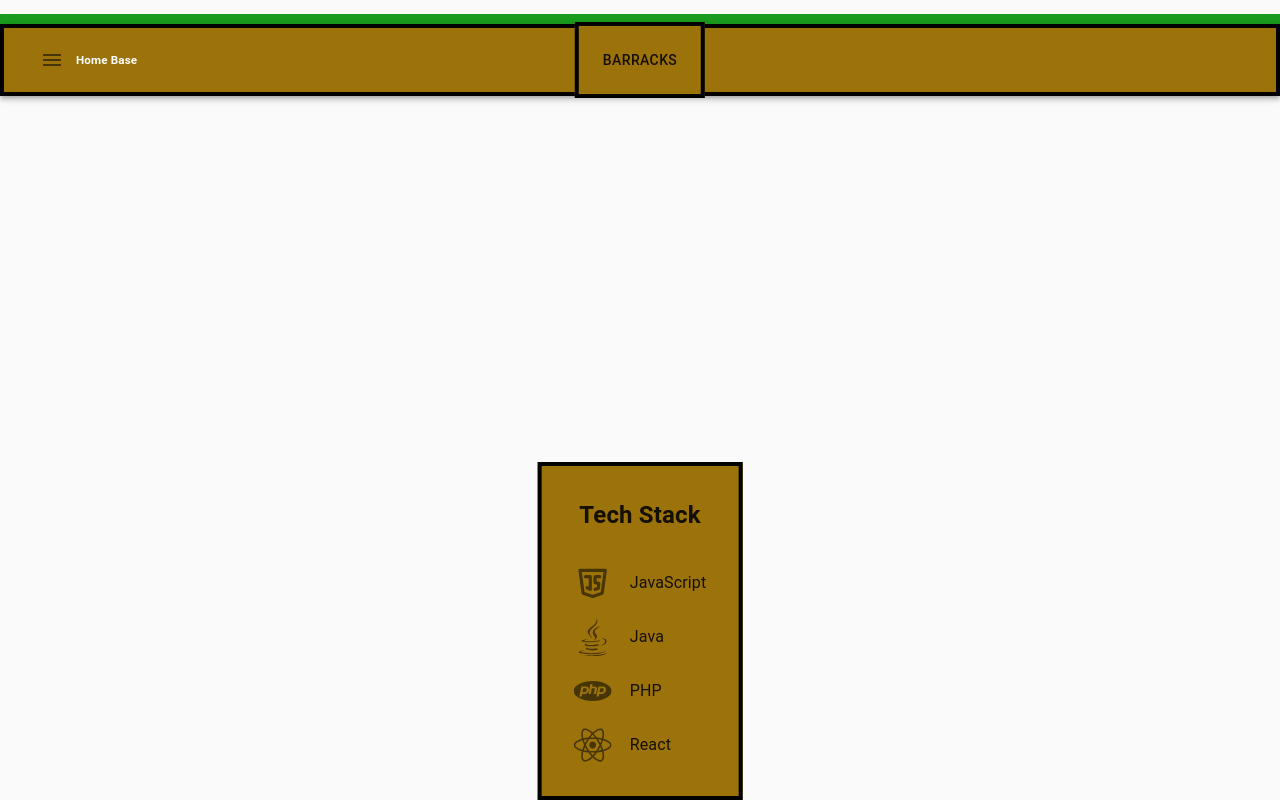
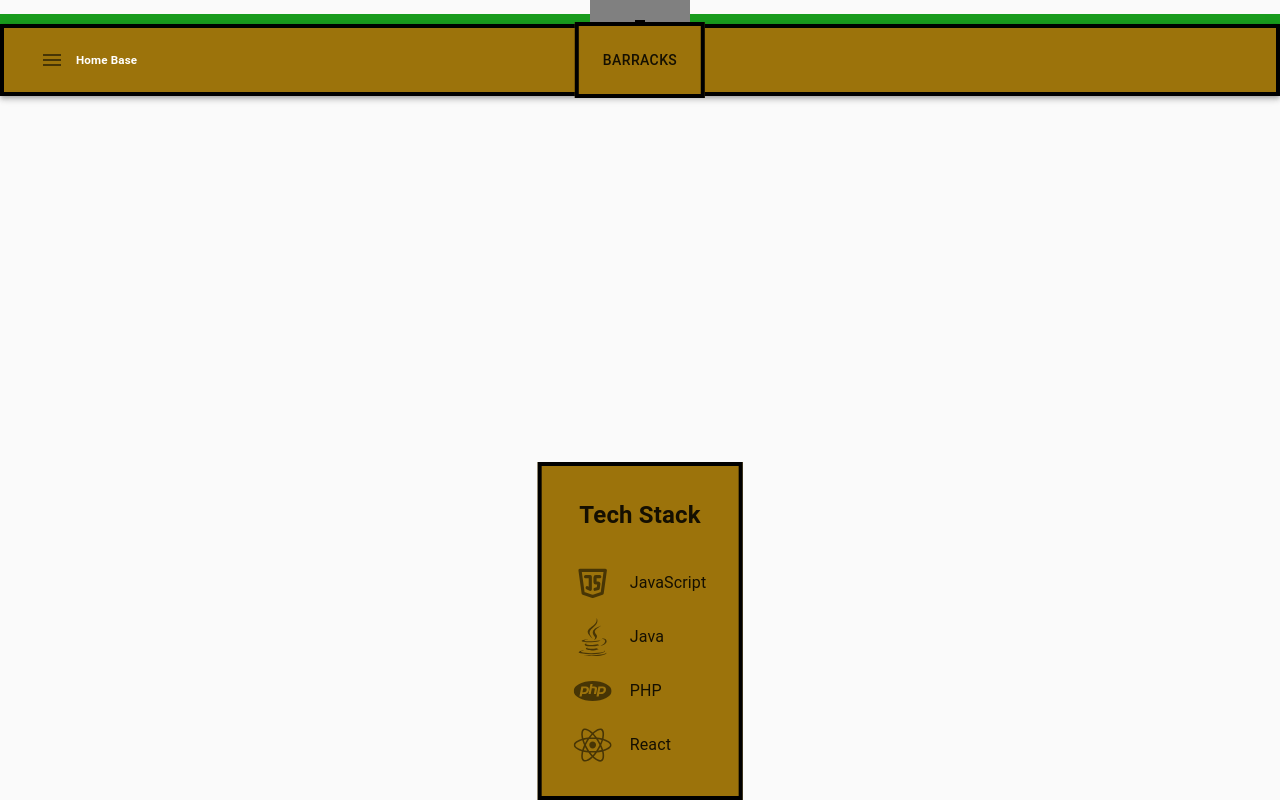
Before and after one commit to aqdasilva/HomeBase, a React (Create React App) app: page / in a window 1280 px wide. Built offline with nearby package versions, Linux system fonts and the light colour scheme.

Commit message:
lil image created will make better later on

```diff
--- a/src/components/tank.js
+++ b/src/components/tank.js
@@ -8,11 +8,19 @@ const useStyles = makeStyles({
     },
     tank: {
         position: 'absolute',
-        top: '0%',
-        left: '0%',
-        transform: 'translate(-50%, -50%)',
-        width: '150px',
-        height: 'auto',
+        top: '-20px',
+        left: 'calc(50% - 50px)',
+        width: '100px',
+        height: '50px',
+        backgroundColor: 'gray',
+      },
+      cannon: {
+        position: 'absolute',
+        top: '20px',
+        left: 'calc(50% - 5px)',
+        width: '10px',
+        height: '30px',
+        backgroundColor: 'black',
       },
   });
 
@@ -26,7 +34,7 @@ function Tank() {
                 <div className={classes.star}></div>
             </div>
             <div className={classes.explostion}></div>
-            <div className={classes.middle}></div>
+            <div className={classes.cannon}></div>
             <div className={classes.bottom}>
                 <ul className={classes.wheels}>
                 </ul>
```
